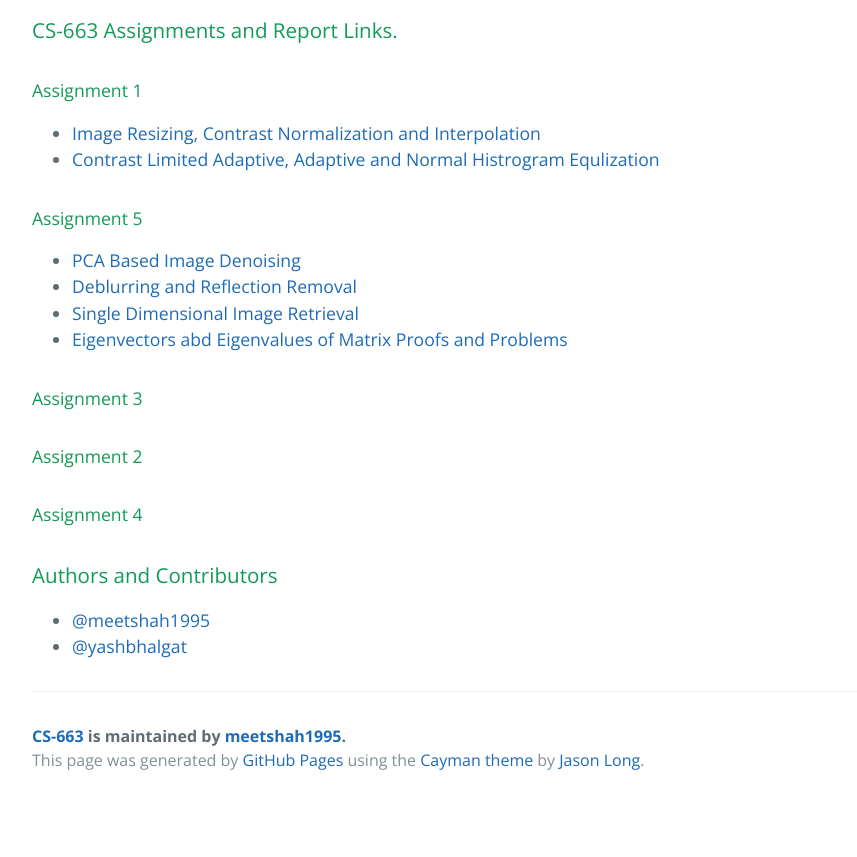
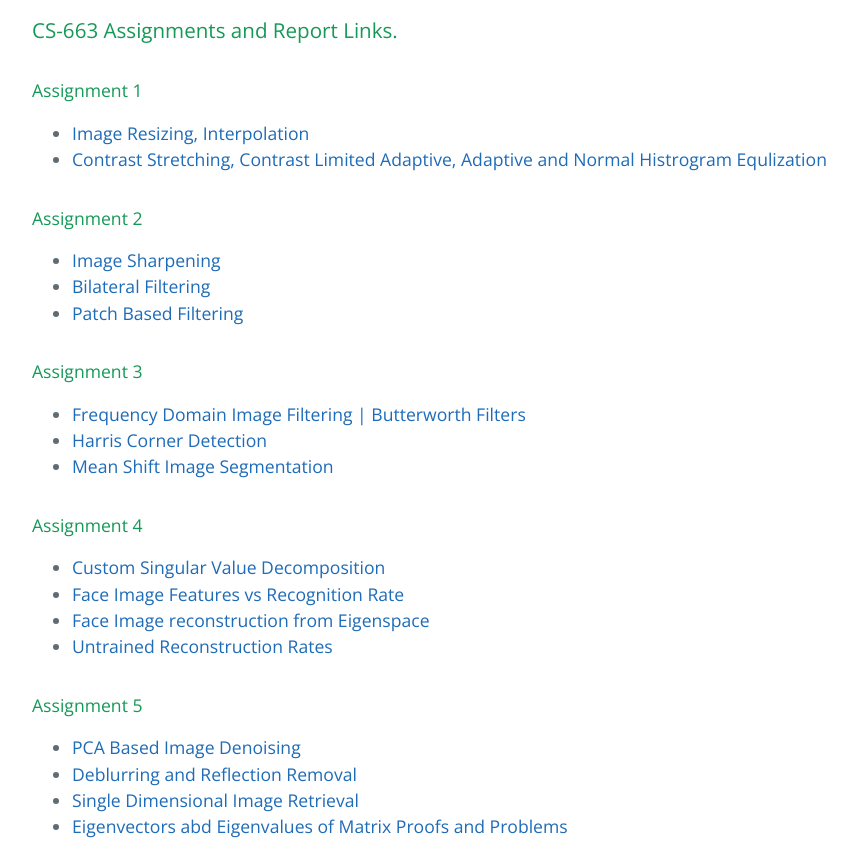
Before and after one commit to meetps/CS-663, a plain HTML site: page index.html in a window 1280 px wide. Shown: the part 400-1257 px from the top of the page, without its empty margins (192-1049 px from the left). Before the commit the page ends 1204 px from the top, so only its background shows below. Drawn offline with nearby package versions, Linux system fonts and the light colour scheme.

Commit message:
Add all report links

```diff
--- a/index.html
+++ b/index.html
@@ -24,10 +24,31 @@
 
 <h4> Assignment 1</h4>
 <ul>
-  <li> <a href="assig-1/1/report/myMainScript.html"> Image Resizing, Contrast Normalization and Interpolation</a> </li>
-  <li> <a href="assig-1/2/report/myMainScript.html"> Contrast Limited Adaptive, Adaptive and Normal Histrogram Equlization</a></li>
+  <li> <a href="assig-1/1/report/myMainScript.html"> Image Resizing, Interpolation</a> </li>
+  <li> <a href="assig-1/2/report/myMainScript.html"> Contrast Stretching, Contrast Limited Adaptive, Adaptive and Normal Histrogram Equlization</a></li>
 </ul>
 
+<h4> Assignment 2</h4>
+<ul>
+  <li> <a href="assig-2/1/report/myMainScript.html"> Image Sharpening</a> </li>
+  <li> <a href="assig-2/2/report/final.html">Bilateral Filtering</a></li>
+  <li> <a href="assig-2/3/report/myMainScript.html">Patch Based Filtering</a></li>
+</ul>
+
+<h4> Assignment 3</h4>
+<ul>
+  <li> <a href="assig-3/1/report/myMainScript.html">Frequency Domain Image Filtering | Butterworth Filters</a> </li>
+  <li> <a href="assig-3/2/report/myHarrisCornerDetector.html">Harris Corner Detection</a></li>
+  <li> <a href="assig-3/3/report/myMainScript.html">Mean Shift Image Segmentation</a></li>
+</ul>
+
+<h4> Assignment 4</h4>
+<ul>
+  <li> <a href="assig-5/1/report/myMainScript.html"> Custom Singular Value Decomposition</a> </li>
+  <li> <a href="assig-5/2/report/myMainScript.html"> Face Image Features vs Recognition Rate</a></li>
+  <li> <a href="assig-5/3/report/myMainScript.html">Face Image reconstruction from Eigenspace</a></li>
+  <li> <a href="assig-5/4/report/myMainScript.html">Untrained Reconstruction Rates</a></li>
+</ul>
 
 <h4> Assignment 5</h4>
 <ul>
@@ -37,9 +58,6 @@
   <li> <a href="assig-5/4/report/matrix.html"> Eigenvectors abd Eigenvalues of Matrix Proofs and Problems</a></li>
 </ul>
 
-<h4> Assignment 3</h4>
-<h4> Assignment 2</h4>
-<h4> Assignment 4</h4>
 
 
 <h3>
```
